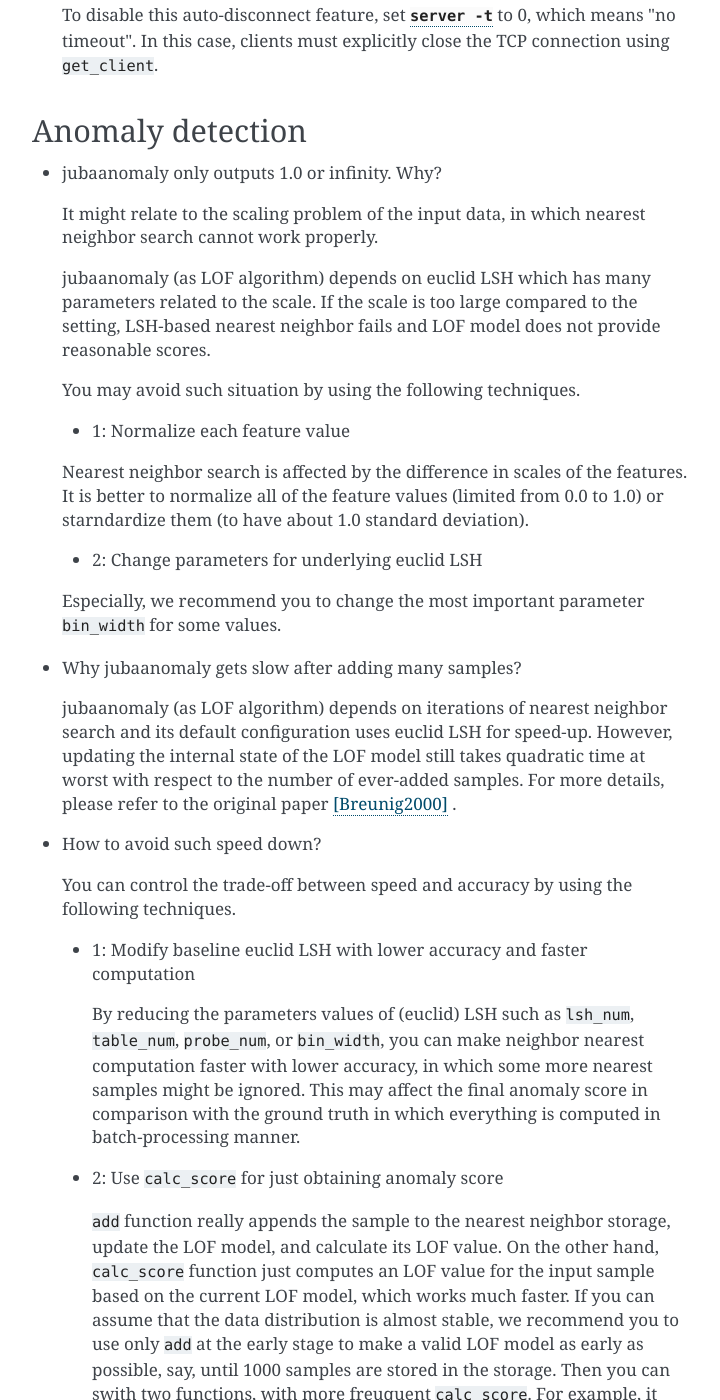
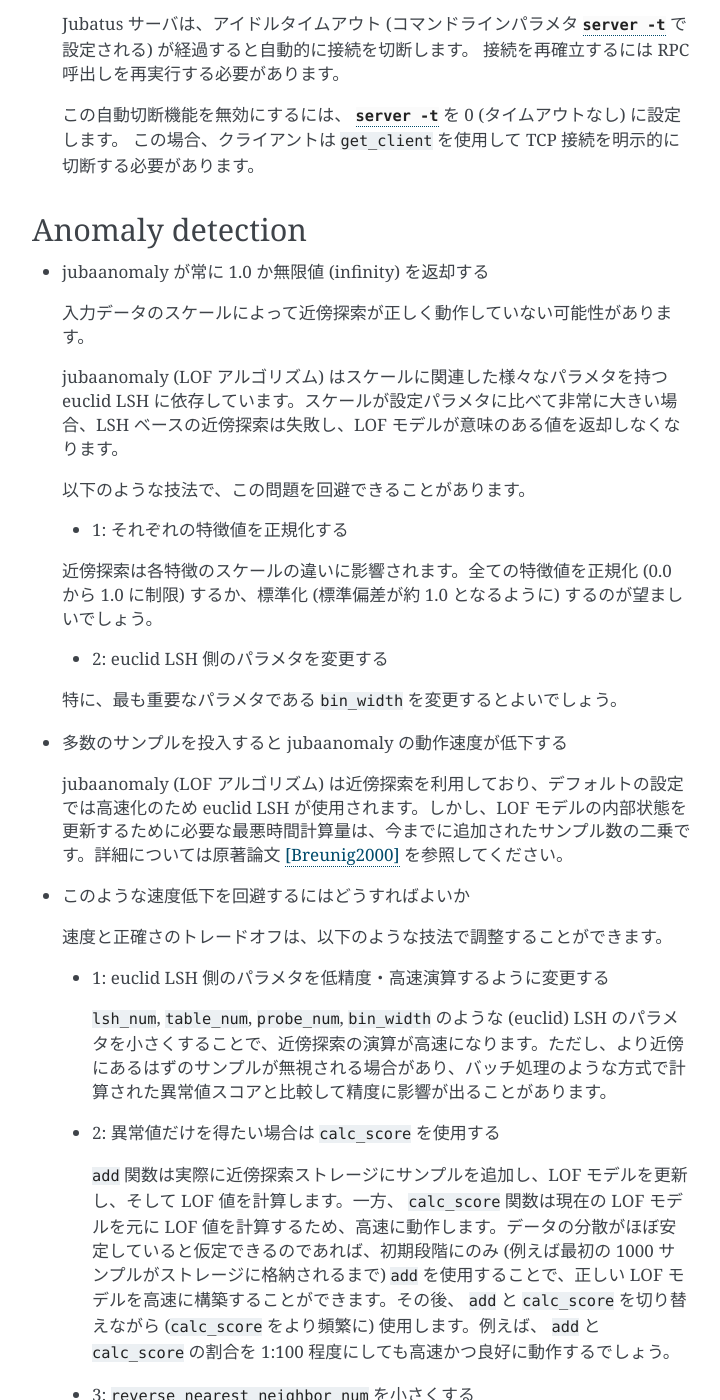
Before and after one commit to jubatus/website, a Sphinx documentation site: the page built from source/ja/faq.rst, in a window 1280 px wide and 1400 px high, scrolled down 1417 px. Shown: the whole window, without its empty margins (388-1108 px from the left). Built offline with Sphinx 7.4.7, drawn with Linux system fonts in a browser that asks for light colours; the version number could not be read and is left out; cross-references to code outside the pages are shown as plain code; some of the changed text lies outside the part shown.

Commit message:
translate FAQ to Japanese (fix #37)

```diff
--- a/source/ja/faq.rst
+++ b/source/ja/faq.rst
@@ -4,9 +4,9 @@ Frequently Asked Questions (FAQs)
 Installation
 ::::::::::::
 
-- Failed in ``./waf configre`` with the following error.
+- ``./waf configre`` が以下のエラーで失敗する
 
- This error occurs when old python. Use python 2.7 or later.
+ このエラーは古い Python を利用している場合に発生します。Python 2.7 以降を利用してください。
 
 ::
 
@@ -18,82 +18,82 @@ Installation
                 ^
   SyntaxError: invalid syntax
 
-- ``mecab_splitter.trivial`` and ``mecab_splitter_create.trivial`` does not pass the unittest?
+- ``mecab_splitter.trivial`` と ``mecab_splitter_create.trivial`` の単体テストが通らない
 
- Check your mecab dictionary and ensure that your mecab command accept UTF-8 charsets.
+ mecab 辞書と mecab コマンドで UTF-8 が使えるようになっていることを確かめてください。
 
 RPC Errors
 ::::::::::
 
-- When using python client, "got socket.error: [Errno 99] Cannot assign requested address" (or kind of ``EADDRINUSE``)
+- Python クライアントの利用時に、"got socket.error: [Errno 99] Cannot assign requested address" (または ``EADDRINUSE`` など) が発生する
 
- Try this: ``sudo /sbin/sysctl -w net.ipv4.tcp_tw_recycle=1``
+ このコマンドを試してください: ``sudo /sbin/sysctl -w net.ipv4.tcp_tw_recycle=1``
 
-- I've got an exception with message "1" from Jubatus client library, why?
+- Jubatus クライアントライブラリが "1" というメッセージの例外を投げる
 
- The version of the client library you installed is not compatible with the version of the Jubatus server you are connecting to.
- See the `Jubatus Wiki: Client Compatibility and Documentation <https://github.com/jubatus/jubatus/wiki/Client-Compatibility-and-Documentation>`_ for the compatibility information.
+ インストールした Jubatus クライアントライブラリと接続しようとしている Jubatus サーバのバージョンが非互換である可能性があります。
+ `Jubatus Wiki: Client Compatibility and Documentation <https://github.com/jubatus/jubatus/wiki/Client-Compatibility-and-Documentation>`_ で互換性情報を確認してください。
 
- Technically, the error "1" means "no such method on RPC server".
+ 技術的には、エラー "1" は「RPC サーバ上に指定したメソッドが存在しない」ことを意味しています。
 
-- I've got an exception with message "2" from Jubatus client library, why?
+- Jubatus クライアントライブラリが "2" というメッセージの例外を投げる
 
- This is a type mismatch error between clients and servers.
+ このエラーは、クライアントとサーバで型が不一致であることを意味します。
 
- A common mistake is using integer instead of float in values of ``num_values``.
- Always cast values in ``num_values`` as float.
- If you are using literals like ``10``, replace it with ``10.0`` instead.
- Another common mistake is assigning ``NULL`` for objects like vector.
+ よくある間違いとして ``num_values`` の値に float ではなく integer を使用してしまうケースがあります。
+ ``num_values`` の値は常に ``float`` にキャストしてください。
+ ``10`` のような数値リテラルは ``10.0`` に置き換えてください。
+ もう一つのよくある間違いは、vector のようなオブジェクトに対して ``NULL`` を代入してしまっているケースがあります。
 
- This error may also occur if the version of the client library you installed is not compatible with the version of the Jubatus server you are connecting to.
- Check out the `Jubatus Wiki: Client Compatibility and Documentation`_ for the compatibility information.
+ このエラーは、インストールした Jubatus クライアントライブラリと接続しようとしている Jubatus サーバのバージョンが非互換である場合にも発生する可能性があります。
+ `Jubatus Wiki: Client Compatibility and Documentation <https://github.com/jubatus/jubatus/wiki/Client-Compatibility-and-Documentation>`_ で互換性情報を確認してください。
 
-- Client library occasionally throws RPC timeout errors; it seems that servers automatically disconnect clients. Why?
+- クライアントライブラリが時々 RPC タイムアウトエラーを投げる (サーバからクライアントが自動切断される)
 
- Jubatus servers automatically close connections when the idle timeout (given by the command line parameter :option:`server -t`) expires.
- You need to retry the RPC call to re-establish the connection.
+ Jubatus サーバは、アイドルタイムアウト (コマンドラインパラメタ :option:`server -t` で設定される) が経過すると自動的に接続を切断します。
+ 接続を再確立するには RPC 呼出しを再実行する必要があります。
 
- To disable this auto-disconnect feature, set :option:`server -t` to 0, which means "no timeout".
- In this case, clients must explicitly close the TCP connection using :mpidl:meth:`get_client`.
+ この自動切断機能を無効にするには、 :option:`server -t` を 0 (タイムアウトなし) に設定します。
+ この場合、クライアントは :mpidl:meth:`get_client` を使用して TCP 接続を明示的に切断する必要があります。
 
 Anomaly detection
 :::::::::::::::::
 
-- jubaanomaly only outputs 1.0 or infinity. Why?
+- jubaanomaly が常に 1.0 か無限値 (infinity) を返却する
 
- It might relate to the scaling problem of the input data, in which nearest neighbor search cannot work properly.
+ 入力データのスケールによって近傍探索が正しく動作していない可能性があります。
 
- jubaanomaly (as LOF algorithm) depends on euclid LSH which has many parameters related to the scale. If the scale is too large compared to the setting, LSH-based nearest neighbor fails and LOF model does not provide reasonable scores.
+ jubaanomaly (LOF アルゴリズム) はスケールに関連した様々なパラメタを持つ euclid LSH に依存しています。スケールが設定パラメタに比べて非常に大きい場合、LSH ベースの近傍探索は失敗し、LOF モデルが意味のある値を返却しなくなります。
 
- You may avoid such situation by using the following techniques.
+ 以下のような技法で、この問題を回避できることがあります。
 
- - 1: Normalize each feature value
+ - 1: それぞれの特徴値を正規化する
 
- Nearest neighbor search is affected by the difference in scales of the features. It is better to normalize all of the feature values (limited from 0.0 to 1.0) or starndardize them (to have about 1.0 standard deviation).
+ 近傍探索は各特徴のスケールの違いに影響されます。全ての特徴値を正規化 (0.0 から 1.0 に制限) するか、標準化 (標準偏差が約 1.0 となるように) するのが望ましいでしょう。
 
- - 2: Change parameters for underlying euclid LSH
+ - 2: euclid LSH 側のパラメタを変更する
 
- Especially, we recommend you to change the most important parameter ``bin_width`` for some values.
+ 特に、最も重要なパラメタである ``bin_width`` を変更するとよいでしょう。
 
-- Why jubaanomaly gets slow after adding many samples?
+- 多数のサンプルを投入すると jubaanomaly の動作速度が低下する
 
- jubaanomaly (as LOF algorithm) depends on iterations of nearest neighbor search and its default configuration uses euclid LSH for speed-up. However, updating the internal state of the LOF model still takes quadratic time at worst with respect to the number of ever-added samples. For more details, please refer to the original paper [Breunig2000]_ .
+ jubaanomaly (LOF アルゴリズム) は近傍探索を利用しており、デフォルトの設定では高速化のため euclid LSH が使用されます。しかし、LOF モデルの内部状態を更新するために必要な最悪時間計算量は、今までに追加されたサンプル数の二乗です。詳細については原著論文 [Breunig2000]_ を参照してください。
 
-- How to avoid such speed down?
+- このような速度低下を回避するにはどうすればよいか
 
- You can control the trade-off between speed and accuracy by using the following techniques.
+ 速度と正確さのトレードオフは、以下のような技法で調整することができます。
 
- - 1: Modify baseline euclid LSH with lower accuracy and faster computation
+ - 1: euclid LSH 側のパラメタを低精度・高速演算するように変更する
 
-  By reducing the parameters values of (euclid) LSH such as ``lsh_num``, ``table_num``, ``probe_num``, or ``bin_width``, you can make neighbor nearest computation faster with lower accuracy, in which some more nearest samples might be ignored. This may affect the final anomaly score in comparison with the ground truth in which everything is computed in batch-processing manner.
+  ``lsh_num``, ``table_num``, ``probe_num``, ``bin_width`` のような (euclid) LSH のパラメタを小さくすることで、近傍探索の演算が高速になります。ただし、より近傍にあるはずのサンプルが無視される場合があり、バッチ処理のような方式で計算された異常値スコアと比較して精度に影響が出ることがあります。
 
- - 2: Use ``calc_score`` for just obtaining anomaly score
+ - 2: 異常値だけを得たい場合は ``calc_score`` を使用する
 
-  ``add`` function really appends the sample to the nearest neighbor storage, update the LOF model, and calculate its LOF value. On the other hand, ``calc_score`` function just computes an LOF value for the input sample based on the current LOF model, which works much faster. If you can assume that the data distribution is almost stable, we recommend you to use only ``add`` at the early stage to make a valid LOF model as early as possible, say, until 1000 samples are stored in the storage. Then you can swith two functions, with more freuquent ``calc_score``. For example, it would work fine and much faster with the ratio ``add`` : ``calc_score`` = 1:100.
+  ``add`` 関数は実際に近傍探索ストレージにサンプルを追加し、LOF モデルを更新し、そして LOF 値を計算します。一方、 ``calc_score`` 関数は現在の LOF モデルを元に LOF 値を計算するため、高速に動作します。データの分散がほぼ安定していると仮定できるのであれば、初期段階にのみ (例えば最初の 1000 サンプルがストレージに格納されるまで) ``add`` を使用することで、正しい LOF モデルを高速に構築することができます。その後、 ``add`` と ``calc_score`` を切り替えながら (``calc_score`` をより頻繁に) 使用します。例えば、 ``add`` と ``calc_score`` の割合を 1:100 程度にしても高速かつ良好に動作するでしょう。
 
- - 3: Decrease ``reverse_nearest_neighbor_num``
+ - 3: ``reverse_nearest_neighbor_num`` を小さくする
 
-  It also reduces the computation time for LOF. However, the number should not be smaller than ``nearest_neighbornum`` .
+  LOF の計算時間を短縮することができます。ただし、 ``nearest_neighbornum`` より小さい値にすることはできません。
 
 Miscellaneous
 :::::::::::::
```
